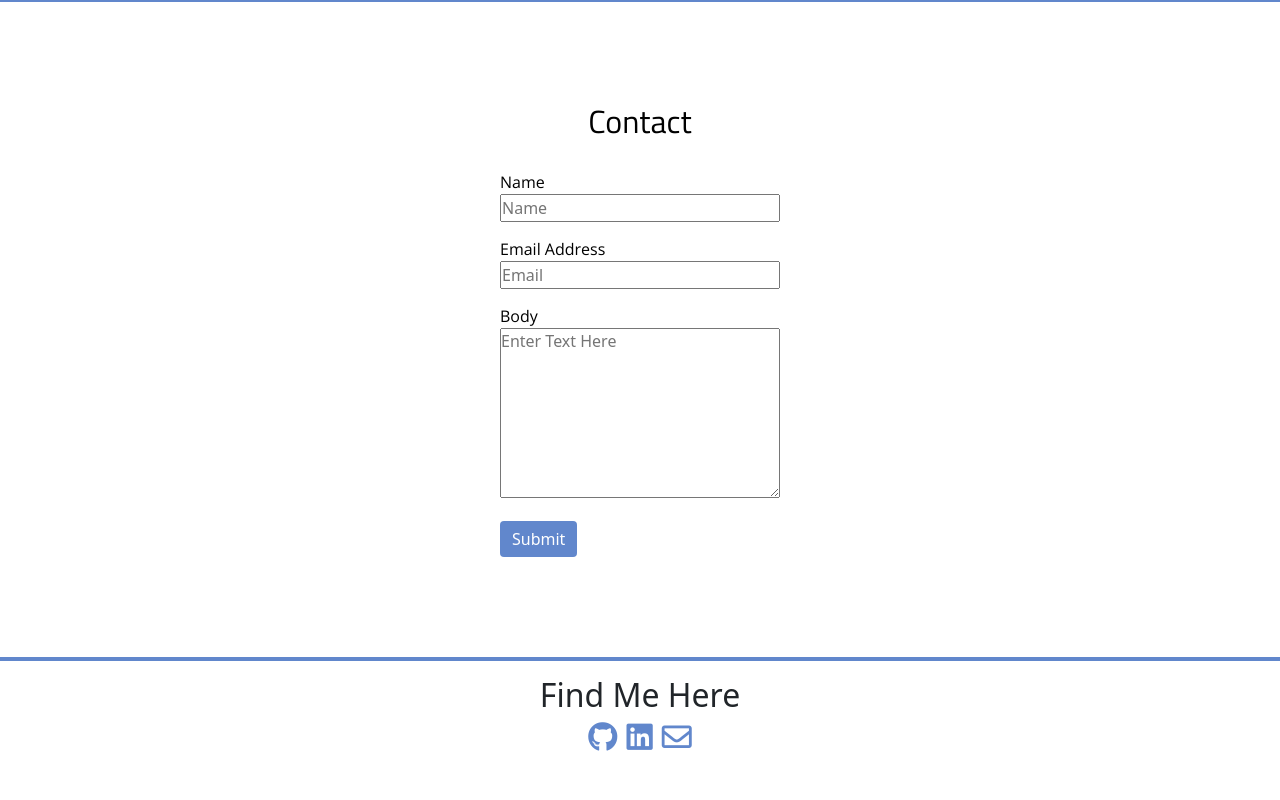
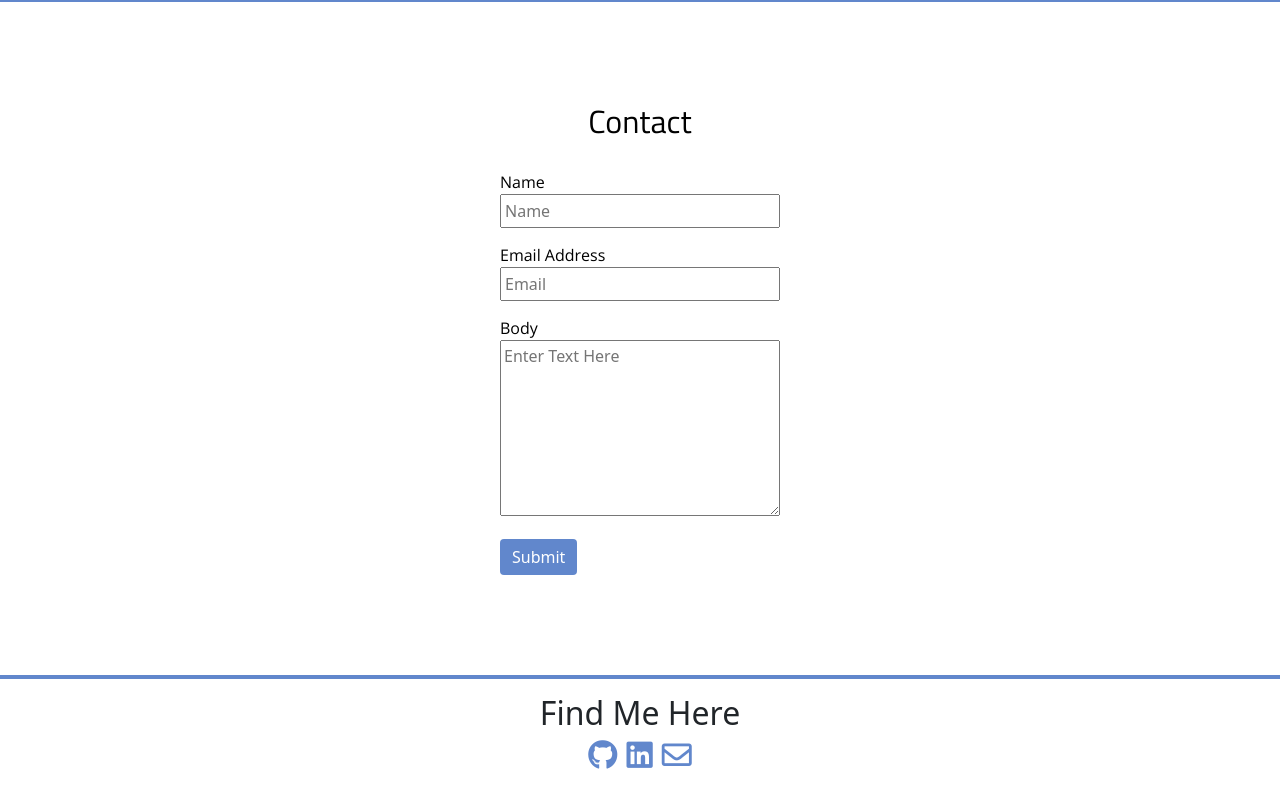
Before and after one commit to JoshuaAlvarez06/Joshua-Portfolio, a React (Create React App) app: page / in a window 1280 px wide. Shown: the part 3453-4253 px from the top of the page. Built offline with nearby package versions, Linux system fonts and the light colour scheme.

Commit message:
Added padding to contact form inputs

```diff
--- a/src/Main.css
+++ b/src/Main.css
@@ -126,6 +126,10 @@ html, body {
 /* Contact */
 form {
   width: 100%;
+}
+
+input, textarea {
+  padding: 3px;
 }
 
 .form-section {
```
